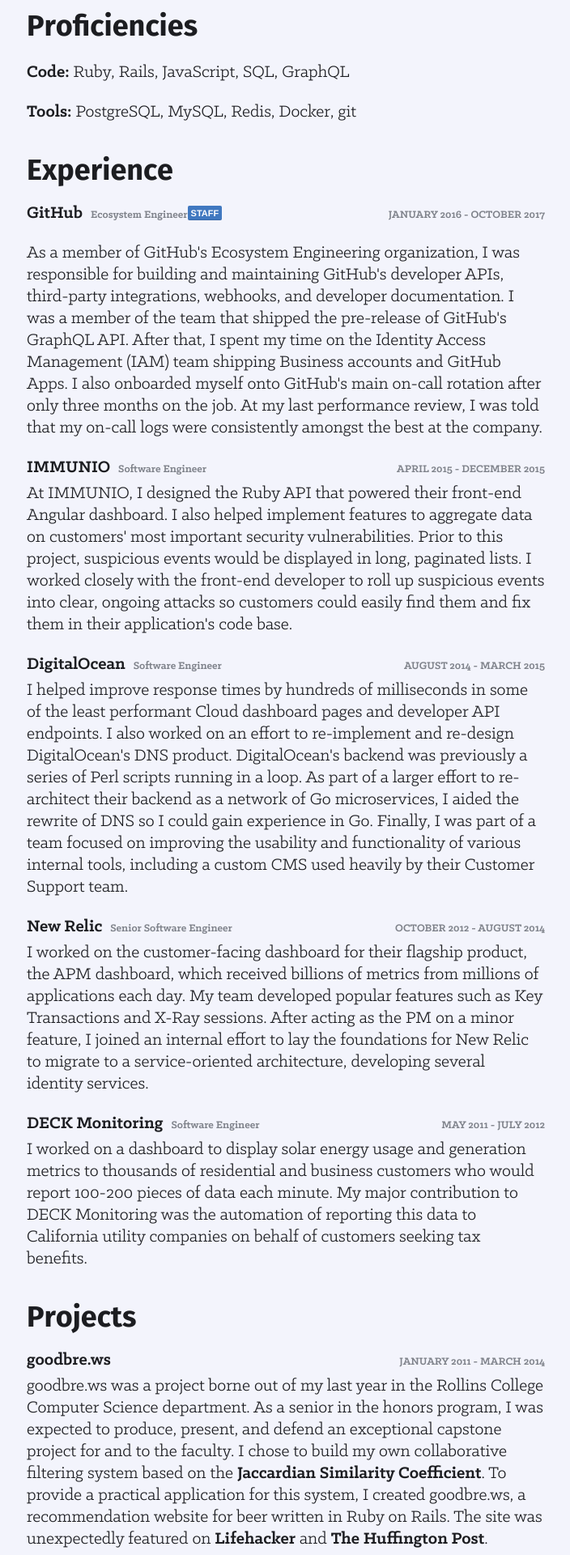
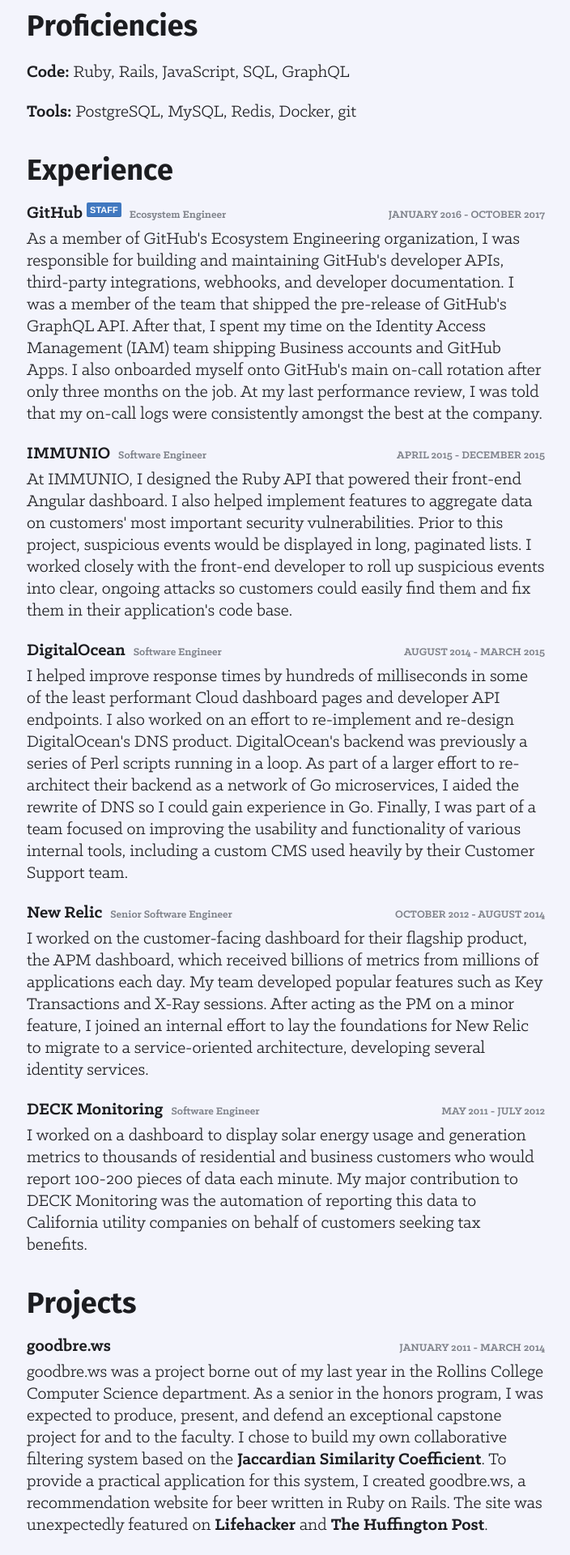
Before and after one commit to davidcelis/davidcelis.github.io, a Jekyll site: the page built from resume.html, in a window 1280 px wide. Shown: the part 635-2555 px from the top of the page at 81% size, without its empty margins (287-991 px from the left). Built offline with Jekyll 4.4.1, drawn with Linux system fonts in a browser that asks for light colours; some web fonts are replaced.

Commit message:
Fix staff badge styling
Signed-off-by: David Celis <me@davidcel.is>

```diff
--- a/css/main.scss
+++ b/css/main.scss
@@ -193,12 +193,18 @@
   font-weight: bold;
   height: auto;
   padding: 3px 4px;
+  margin-left: 5px;
   position: relative;
   top: -2px;
   border-radius: 2px;
   display: inline-block;
   box-sizing: border-box;
   box-shadow: inset 0 -1px 0 rgba(0, 0, 0, 0.12);
+
+  &.resume {
+    top: 0;
+    float: left;
+  }
 }
 
 section.resume {
--- a/resume.html
+++ b/resume.html
@@ -43,7 +43,7 @@
 
   <h2>Experience</h2>
 
-  <a class="job" href="https://github.com/">GitHub</a><span class="staff-badge">Staff</span>
+  <a class="job" href="https://github.com/">GitHub</a><span class="staff-badge resume">Staff</span>
   <span class="date">January 2016 - October 2017</span>
   <span class="title">Ecosystem Engineer</span>
 
```
